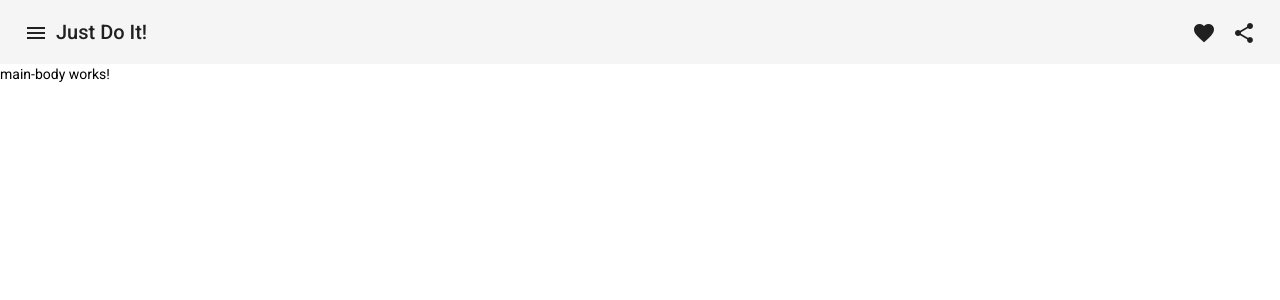
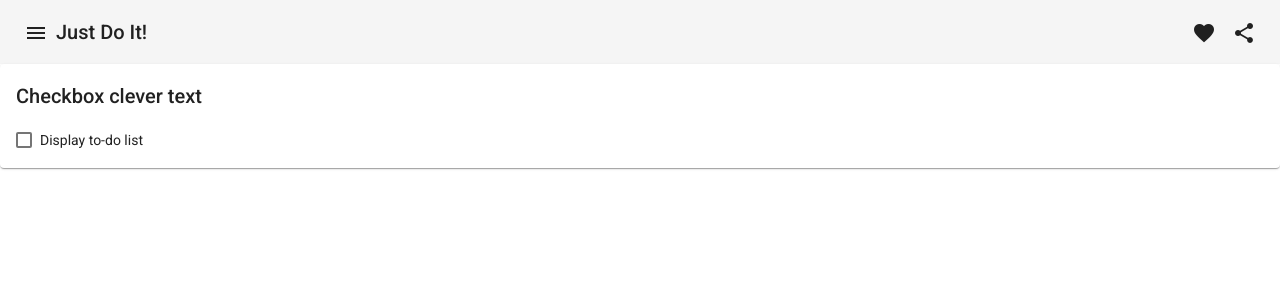
Before and after one commit to admanaus/materialToDoList, an Angular app: page / in a window 1280 px wide. Shown: the top 300 px of the page. Built offline with nearby package versions, Linux system fonts and the light colour scheme.

Commit message:
added material checkbox

```diff
--- a/src/app/main-body/main-body.component.html
+++ b/src/app/main-body/main-body.component.html
@@ -1 +1,10 @@
-<p>main-body works!</p>
+<mat-card>
+    <mat-card-content>
+      <h2 class="example-h2">Checkbox clever text</h2>
+
+      <section class="example-section">
+        <mat-checkbox class="example-margin" [(ngModel)]="checked">Display to-do list</mat-checkbox>
+      </section>
+
+    </mat-card-content>
+</mat-card>
--- a/src/app/main-body/main-body.component.ts
+++ b/src/app/main-body/main-body.component.ts
@@ -12,4 +12,6 @@
   ngOnInit(): void {
   }
 
+  checked = false;
+
 }
```
Also changed, not shown: src/app/app.module.ts (+7 -2 lines).
